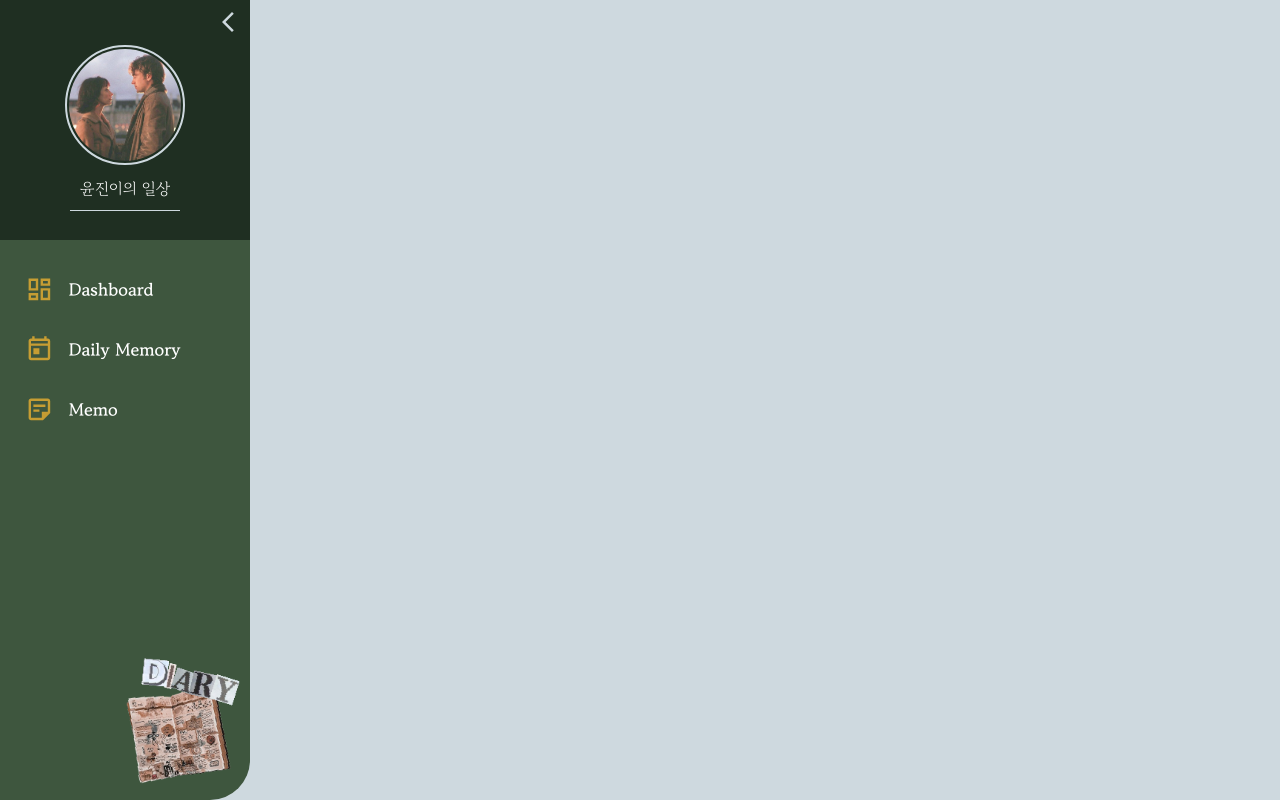
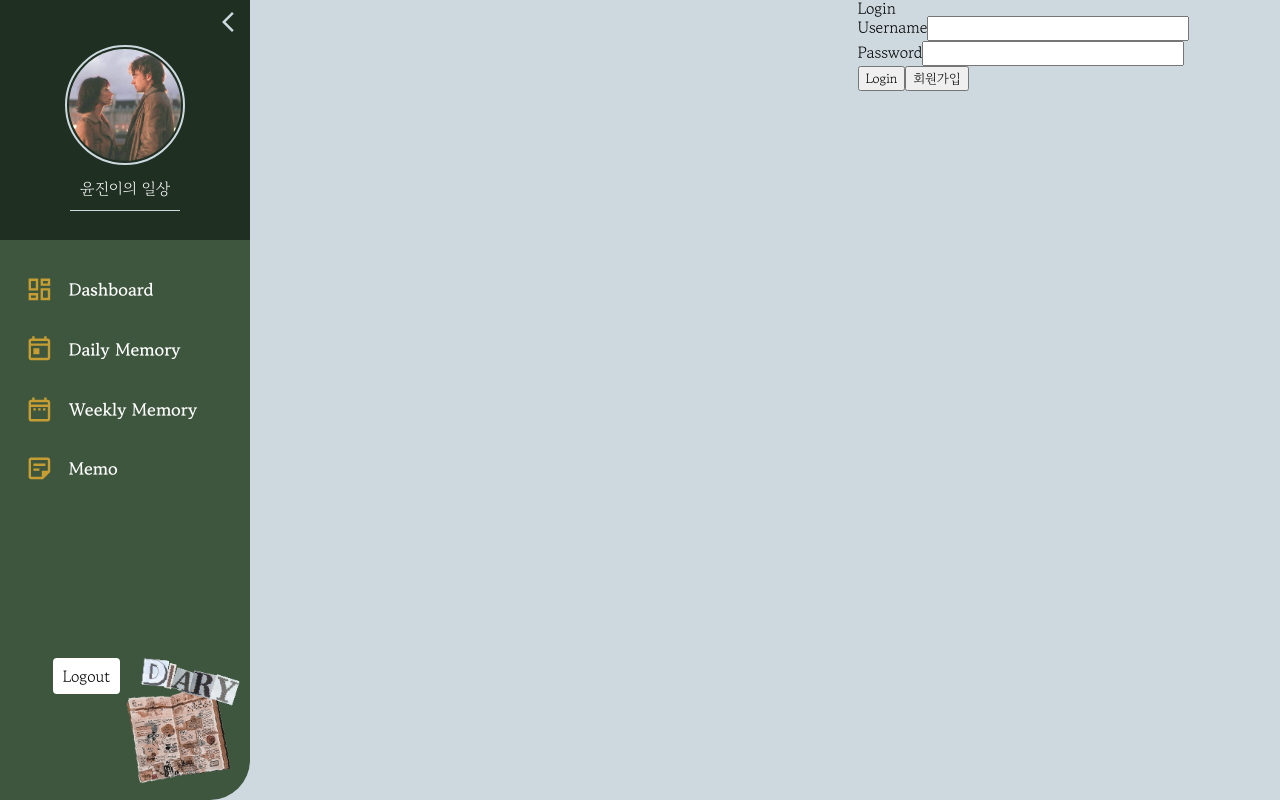
Before and after one commit to nmgvnm/Diary, a React (Create React App) app: page /login in a window 1280 px wide. Shown: the top 800 px of the page. Built offline with nearby package versions, Linux system fonts and the light colour scheme.

Commit message:
로그인, 로그아웃, 회원가입추가 / 유저별로 게시물 리스트업, 등록 추가

```diff
--- a/package.json
+++ b/package.json
@@ -29,7 +29,7 @@
     "web-vitals": "^2.1.4"
   },
   "scripts": {
-    "start": "react-scripts start",
+    "start": "export PORT=3100 && react-scripts start",
     "build": "react-scripts build",
     "test": "react-scripts test",
     "eject": "react-scripts eject"
--- a/src/App.js
+++ b/src/App.js
@@ -6,6 +6,9 @@ import NavBar from "./components/nav/NavBar";
 import { routerlist } from "./router";
 import { useState } from "react";
 import MemoContents from "./components/MemoContents";
+import PrivateRoute from "./components/PrivateRoute";
+import RegisterForm from "./components/auth/Register";
+import Login from "./components/auth/Login";
 
 function App() {
   const [state, setState] = useState(true);
@@ -19,10 +22,14 @@ function App() {
           <div className="main">
             <Routes>
               <Route path="/" element={<Navigate to="/dashboard" replace />} />
-              {routerlist.map((route) => (
-                <Route key={route.path} path={route.path} element={route.element} />
-              ))}
-              <Route path="/memo/:memoId" element={<MemoContents />} />
+              <Route path="/register" element={<RegisterForm />}/>
+              <Route path="/login" element={<Login />}/>
+              <Route element={<PrivateRoute />}>
+                {routerlist.map((route) => (
+                  <Route key={route.path} path={route.path} element={route.element} />
+                ))}
+                <Route path="/memo/:memoId" element={<MemoContents />} />
+              </Route>
             </Routes>
           </div>
         </div>
--- /dev/null
+++ b/src/components/PrivateRoute.jsx
@@ -0,0 +1,9 @@
+import React from "react";
+import { Navigate, Outlet } from "react-router-dom";
+
+const PrivateRoute = () => {
+  const isAuthenticated = !!localStorage.getItem("token");
+  return isAuthenticated ? <Outlet /> : <Navigate to="/login" />;
+};
+
+export default PrivateRoute;
--- /dev/null
+++ b/src/components/auth/Login.jsx
@@ -0,0 +1,45 @@
+import React, { useState } from "react";
+import axios from "axios";
+import { useNavigate } from "react-router-dom";
+
+const Login = () => {
+  const [formData, setFormData] = useState({ username: "", password: "" });
+  const navigate = useNavigate();
+  const { username, password } = formData;
+
+  const onChange = (e) => setFormData({ ...formData, [e.target.name]: e.target.value });
+
+  const onSubmit = async (e) => {
+    e.preventDefault();
+    try {
+      const res = await axios.post(`${process.env.REACT_APP_SERVER_IP}/api/auth/login`, formData);
+      localStorage.setItem("token", res.data.token);
+      navigate("/");
+    } catch (err) {
+      console.error(err.response.data);
+    }
+  };
+  const nav = (path) => {
+    navigate(path)
+  }
+
+  return (
+    <div>
+      <h1>Login</h1>
+      <form onSubmit={onSubmit}>
+        <div>
+          <label>Username</label>
+          <input type="text" name="username" value={username} onChange={onChange} required />
+        </div>
+        <div>
+          <label>Password</label>
+          <input type="password" name="password" value={password} onChange={onChange} required />
+        </div>
+        <button type="submit">Login</button>
+        <button type="submit" onClick={() => nav("/register")}>회원가입</button>
+      </form>
+    </div>
+  );
+};
+
+export default Login;
--- /dev/null
+++ b/src/components/auth/Logout.jsx
@@ -0,0 +1,23 @@
+import React from 'react';
+import { useNavigate } from 'react-router-dom';
+
+const Logout = () => {
+  const navigate = useNavigate()
+
+  const handleLogout = async () => {
+    try {
+      localStorage.removeItem('token')
+
+      navigate('/login')
+    } catch (error) {
+      console.error('Error logging out:', error);
+    }
+  }
+  return (
+    <div>
+      <div className="btn" style={{color : "#000"}} onClick={handleLogout}>Logout</div>
+    </div>
+  );
+};
+
+export default Logout;
--- /dev/null
+++ b/src/components/auth/Register.jsx
@@ -0,0 +1,39 @@
+import React, { useState } from "react";
+import { useNavigate } from "react-router-dom";
+import axios from "axios";
+
+const RegisterForm = () => {
+  const [formData, setformData] = useState({ username: "", Password: "" });
+  const navigate = useNavigate();
+  const { username, password } = formData;
+
+  const onChange = (e) => setformData({ ...formData, [e.target.name]: e.target.value });
+
+  const onSubmit = async (e) => {
+    e.preventDefault();
+    try {
+      await axios.post(`${process.env.REACT_APP_SERVER_IP}/api/auth/register`, formData);
+      navigate("/login");
+    } catch (err) {
+      console.error(err.response.data);
+    }
+  };
+  return (
+    <div>
+      <h1>Register</h1>
+      <form onSubmit={onSubmit}>
+        <div>
+          <label>Username</label>
+          <input type="text" name="username" value={username} onChange={onChange} required />
+        </div>
+        <div>
+          <label>Password</label>
+          <input type="password" name="password" value={password} onChange={onChange} required />
+        </div>
+        <button type="submit">Register</button>
+      </form>
+    </div>
+  );
+};
+
+export default RegisterForm;
--- a/src/components/nav/NavBar.jsx
+++ b/src/components/nav/NavBar.jsx
@@ -4,6 +4,7 @@ import ArrowForwardIosOutlinedIcon from "@mui/icons-material/ArrowForwardIosOutl
 import { iconList } from "./NavIcon";
 import { useLocation, useNavigate } from "react-router-dom";
 import diaryImg from "../../assets/images/diary.png";
+import Logout from "../auth/Logout";
 
 const NavBar = ({ setState }) => {
   const [navbar, setNavbar] = useState(true);
@@ -53,6 +54,7 @@ const NavBar = ({ setState }) => {
         ))}
       </div>
       <div className="nav-footer">
+        <Logout />
         <img src={diaryImg} alt="diary" />
       </div>
     </div>
--- a/src/components/nav/NavIcon.jsx
+++ b/src/components/nav/NavIcon.jsx
@@ -1,12 +1,12 @@
 import TodayOutlinedIcon from "@mui/icons-material/TodayOutlined";
-// import DateRangeOutlinedIcon from "@mui/icons-material/DateRangeOutlined";
+import DateRangeOutlinedIcon from "@mui/icons-material/DateRangeOutlined";
 import DashboardOutlinedIcon from "@mui/icons-material/DashboardOutlined";
 import StickyNote2OutlinedIcon from "@mui/icons-material/StickyNote2Outlined";
 // import CalendarMonthOutlinedIcon from '@mui/icons-material/CalendarMonthOutlined';
 export const iconList = [
   { title: "Dashboard", icon: <DashboardOutlinedIcon />, path: "/dashboard" },
   { title: "Daily Memory", icon: <TodayOutlinedIcon />, path: "/daily" },
-  // { title: "Weekly Memory", icon: <DateRangeOutlinedIcon />, path: "/weekly" },
+  { title: "Weekly Memory", icon: <DateRangeOutlinedIcon />, path: "/weekly" },
   // { title: "Munsley Memory", icon: <CalendarMonthOutlinedIcon />, path: "/munsley" },
   { title: "Memo", icon: <StickyNote2OutlinedIcon />, path: "/memo" },
 ];
--- /dev/null
+++ b/src/components/weekly/PostForm.jsx
@@ -0,0 +1,43 @@
+import axios from "axios";
+import React, { useState } from "react";
+
+const PostForm = () => {
+  const [formData, setFormData] = useState({
+    title: "",
+    content: "",
+  });
+
+  const { title, content } = formData;
+
+  const onChange = (e) => {
+    setFormData({ ...formData, [e.target.name]: e.target.value });
+  };
+
+  const onSubmit = async (e) => {
+    e.preventDefault();
+    try {
+      const token = localStorage.getItem("token");
+      const res = await axios.post(`${process.env.REACT_APP_SERVER_IP}/api/posts`, formData, {
+        headers: {
+          "x-auth-token": token,
+        },
+      });
+      console.log(res.data);
+    } catch (error) {
+      console.error(error);
+    }
+  };
+  return (
+    <form onSubmit={onSubmit}>
+      <div>
+        <input type="text" placeholder="Title" name="title" value={title} onChange={onChange} required />
+      </div>
+      <div>
+        <textarea placeholder="Content" name="content" value={content} onChange={onChange} required />
+      </div>
+      <button type="submit">Add Post</button>
+    </form>
+  );
+};
+
+export default PostForm;
--- /dev/null
+++ b/src/components/weekly/PostList.jsx
@@ -0,0 +1,50 @@
+import axios from "axios";
+import React, { useEffect, useState } from "react";
+import { useNavigate } from "react-router-dom";
+
+const PostList = () => {
+  const navigate = useNavigate();
+  const [posts, setPosts] = useState([]);
+
+  useEffect(() => {
+    const fetchPosts = async () => {
+      try {
+        const token = localStorage.getItem("token");
+        const res = await axios.get(`${process.env.REACT_APP_SERVER_IP}/api/posts`, {
+          headers: {
+            "x-auth-token": token,
+          },
+        });
+        setPosts(res.data);
+      } catch (error) {
+        console.error(error);
+      }
+    };
+    fetchPosts();
+  }, []);
+
+  const handlePath = (path) => {
+    navigate(path);
+  };
+  return (
+    <div>
+      <div className="btn" onClick={() => handlePath("/post/new")}>
+        new
+      </div>
+      <h1>Your Posts</h1>
+
+      {posts.length > 0 ? (
+        posts.map((post) => (
+          <div key={post._id}>
+            <h2>{post.title}</h2>
+            <p>{post.content}</p>
+          </div>
+        ))
+      ) : (
+        <p>No posts available</p>
+      )}
+    </div>
+  );
+};
+
+export default PostList;
--- a/src/pages/Weekly.jsx
+++ b/src/pages/Weekly.jsx
@@ -1,10 +1,12 @@
 import React from 'react';
 import TitleBox from '../components/TitleBox';
+import PostList from '../components/weekly/PostList';
 
 const Weekly = () => {
   return (
     <div className='page'>
       <TitleBox title="Weekly Memory" />
+      <PostList />
     </div>
   );
 };
```
Also changed, not shown: src/router.js (+7 -2 lines).
